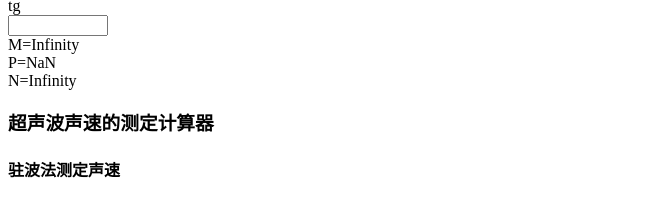
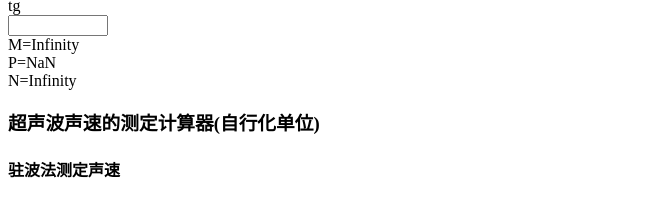
Before and after one commit to uknowsec/jsq, a plain HTML site: page index.html in a window 1280 px wide. Shown: the part 96-294 px from the top of the page, without its empty margins (0-666 px from the left). Drawn offline with Linux system fonts and the light colour scheme.

```diff
--- a/index.html
+++ b/index.html
@@ -46,7 +46,7 @@
     	  setInterval("Math1()",50);
     </script>
     </div>
-  	<h3>超声波声速的测定计算器</h3>
+  	<h3>超声波声速的测定计算器(自行化单位)</h3>
   	<div>
   	  	<h4>驻波法测定声速</h4>
   		 λ1<input type="text" id="x1" value="">
```
